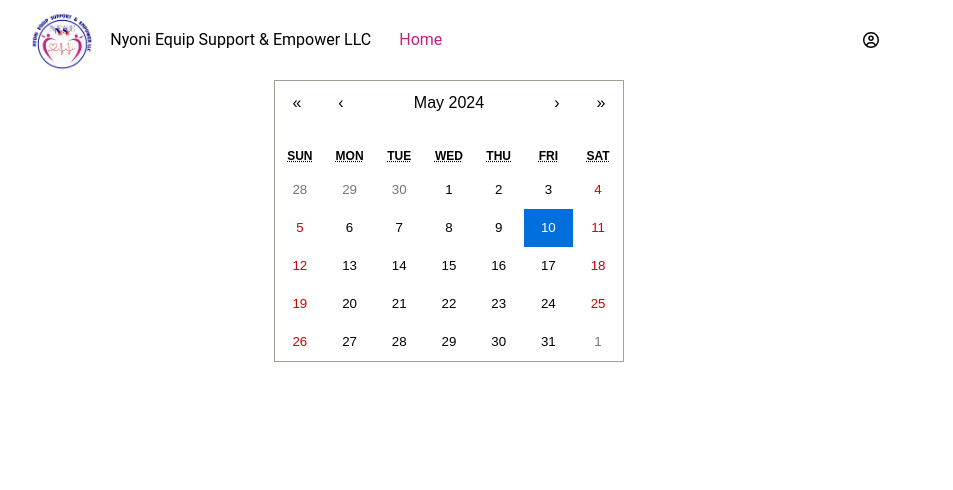
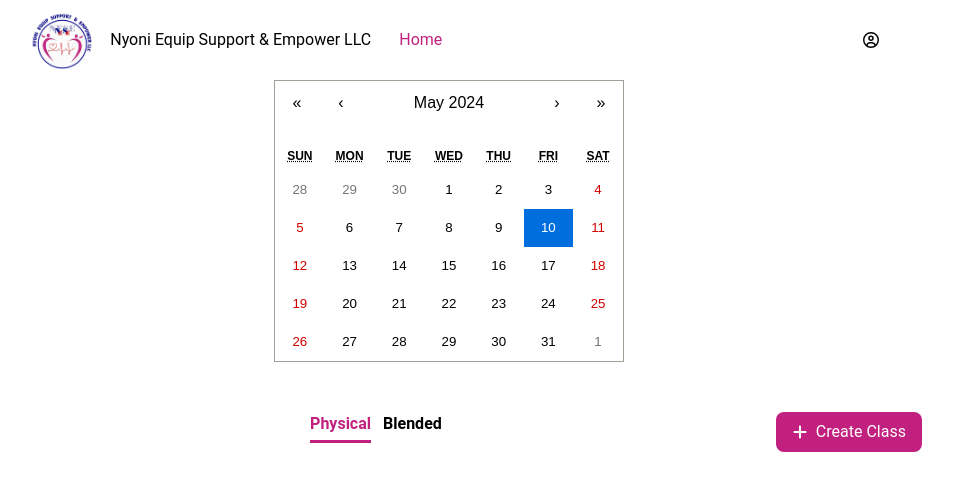
Before and after one commit to kariuki-joseph/nyoni-equip-and-empower-llc, a React (Vite) app: page /admin in a window 1280 px wide. Shown: the top 490 px of the page, without its empty margins (191-1144 px from the left). Built offline with nearby package versions, Linux system fonts and the light colour scheme.

Commit message:
initial admin dashboard

```diff
--- a/src/assets/components/Button.jsx
+++ b/src/assets/components/Button.jsx
@@ -1,5 +1,5 @@
 export default function Button({ onClick, children, primary, secondary, className }) {
-let buttonClass = `py-2 px-4 rounded-lg h-min ${className}`;
+let buttonClass = `py-2 px-4 flex justify-center items-center rounded-lg h-min ${className}`;
 
   if (primary) {
     buttonClass += ' bg-primary hover:bg-primar-700 text-white';
--- /dev/null
+++ b/src/assets/components/Tab.jsx
@@ -0,0 +1,8 @@
+export default function Tab({ label, active, onClick}) {
+return (
+    <div className={`flex flex-col cursor-pointer`}>
+        <div className={active ? 'text-primary' : ''}><strong>{label}</strong></div>
+        <div className={`w-full h-[3px] mt-1 ${ active ? 'bg-primary' : ''}`}></div>
+    </div>
+);
+}
--- a/src/assets/pages/AdminDashboard.jsx
+++ b/src/assets/pages/AdminDashboard.jsx
@@ -1,12 +1,26 @@
 import AdminCalendar from "../components/AdminCalendar";
 import AdminNavbar from "../components/AdminNavbar";
+import Button from "../components/Button";
+import { FaPlus } from "react-icons/fa6";
+import Tab from "../components/Tab";
 
 export default function AdminDashboard() {
   return (
     <div>
       <AdminNavbar />
 
-      <AdminCalendar/>
+      <AdminCalendar />
+
+      <div className="flex justify-around mt-[50px]">
+        <div></div>
+        <div className="flex space-x-3">
+          <Tab label="Physical" active={true} />
+          <Tab label="Blended" />
+        </div>
+        <Button primary>
+          <FaPlus className="mr-2" /> Create Class
+        </Button>
+      </div>
     </div>
-  )
+  );
 }
--- a/src/assets/pages/SignIn.jsx
+++ b/src/assets/pages/SignIn.jsx
@@ -25,7 +25,7 @@ export default function SignIn() {
               Continue
             </Button>
             <span>Or</span>
-            <Button className="w-full flex items-center justify-center" secondary>
+            <Button className="w-full" secondary>
               <FaGoogle  className="mr-2"/> Login with Google
             </Button>
             <div className="text-center">
```
